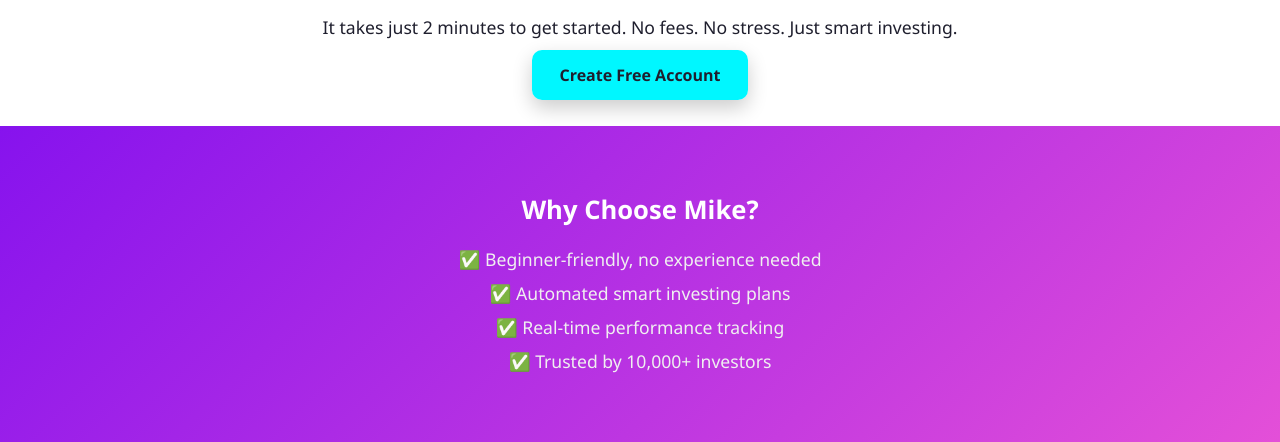
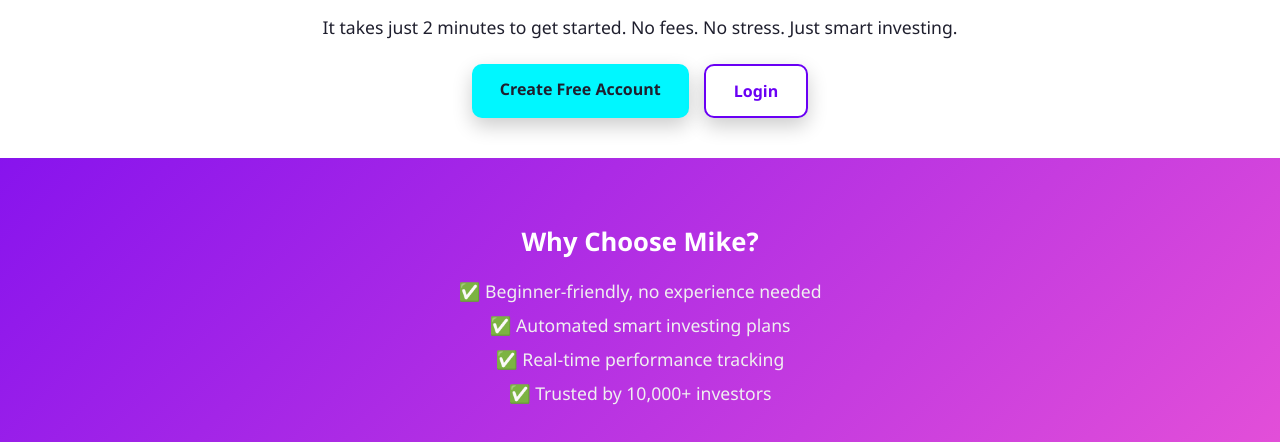
Before and after one commit to doyny/Investwithmike, a plain HTML site: page index.html in a window 1280 px wide. Shown: the part 358-800 px from the top of the page. Drawn offline with Linux system fonts and the light colour scheme.

Commit message:
Update index.html

```diff
--- a/index.html
+++ b/index.html
@@ -57,6 +57,13 @@
       margin-bottom: 25px;
     }
 
+    .cta-section .buttons {
+      display: flex;
+      justify-content: center;
+      gap: 15px;
+      flex-wrap: wrap;
+    }
+
     .cta-section a {
       background-color: var(--highlight);
       color: var(--dark);
@@ -71,6 +78,12 @@
     .cta-section a:hover {
       background-color: #01e1ec;
       transform: scale(1.05);
+    }
+
+    .cta-section a.login {
+      background-color: var(--light);
+      color: var(--primary);
+      border: 2px solid var(--primary);
     }
 
     .features, .reviews {
@@ -142,7 +155,10 @@
   <div class="cta-section">
     <h2>Ready to build your financial future?</h2>
     <p>It takes just 2 minutes to get started. No fees. No stress. Just smart investing.</p>
-    <a href="signup.html">Create Free Account</a>
+    <div class="buttons">
+      <a href="signup.html">Create Free Account</a>
+      <a href="login.html" class="login">Login</a>
+    </div>
   </div>
 
   <div class="features">
@@ -182,4 +198,4 @@
   </footer>
 
 </body>
-</html>
+  </html>
```
